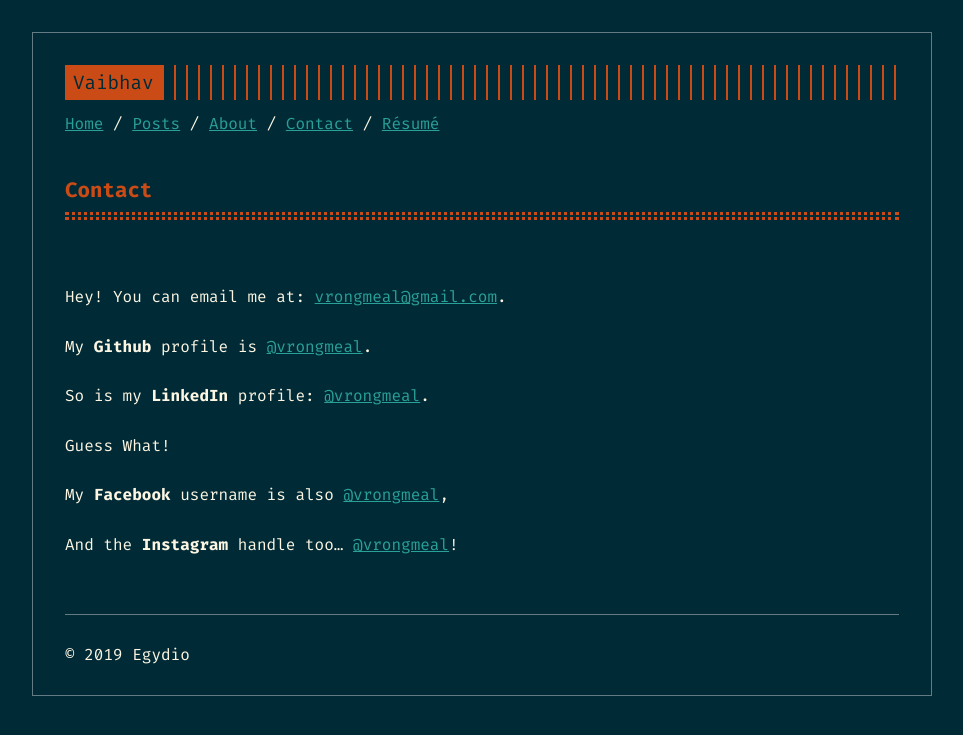
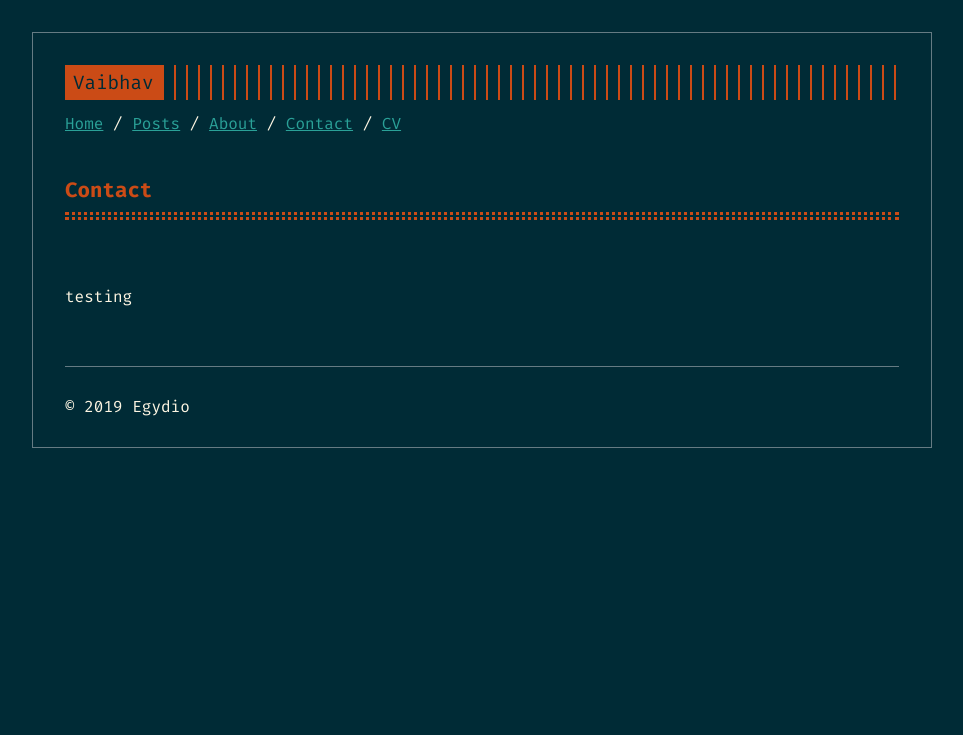
Before and after one commit to egydiopacheco/egydiopacheco.github.io, a Jekyll site: the page built from contact.md, in a window 1280 px wide. Shown: the top 735 px of the page, without its empty margins (158-1121 px from the left). Built offline with Jekyll 4.4.1, drawn with Linux system fonts in a browser that asks for light colours.

Commit message:
First Commit

```diff
--- a/_data/nav.yml
+++ b/_data/nav.yml
@@ -6,9 +6,10 @@
 #   link: '/projects'
 - name: About
   link: '/about'
+
 - name: Contact
   link: '/contact'
 
-- name: Résumé
+- name: CV
   link: '/static/assets/Resume.pdf'
   tab: new
--- a/contact.md
+++ b/contact.md
@@ -4,14 +4,4 @@ non_post: true
 title: Contact
 ---
 
-Hey! You can email me at: [vrongmeal@gmail.com](mailto:vrongmeal@gmail.com).
-
-My **Github** profile is [@vrongmeal](//github.com/vrongmeal).
-
-So is my **LinkedIn** profile: [@vrongmeal](//www.linkedin.com/in/vrongmeal/).
-
-Guess What!
-
-My **Facebook** username is also [@vrongmeal](//www.facebook.com/vrongmeal),
-
-And the **Instagram** handle too... [@vrongmeal](//www.instagram.com/vrongmeal)!
+testing
```
Also changed, not shown: _data/social.yml (+5 -8 lines), _posts/programming/Bitwise.md (+3 -3 lines).
